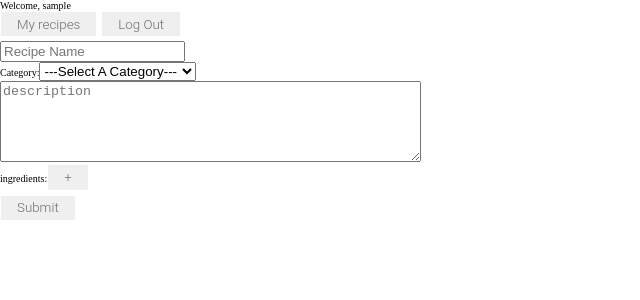
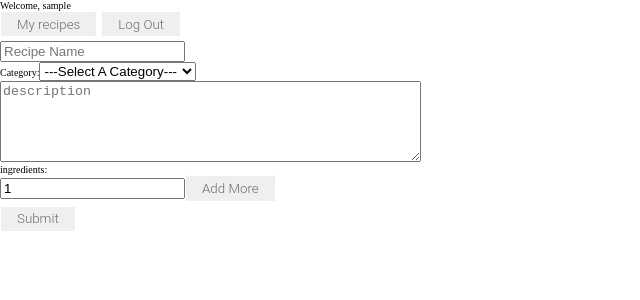
Before and after one commit to secret-family-recipes-tt-18/front-end, a React (Create React App) app: page /new-recipe in a window 1280 px wide. Shown: the top 300 px of the page, without its empty margins (0-640 px from the left). Built offline with nearby package versions, Linux system fonts and the light colour scheme; sample sign-in values are in the browser's storage.

Commit message:
installing ingredients input

```diff
--- a/src/App.js
+++ b/src/App.js
@@ -28,6 +28,7 @@ function App() {
   const [isLoggedIn, setIsLoggedIn] = useState(false);
   const [recipes, setRecipes] = useState([]);
   const [detailRecipe, setDetailRecipe] = useState(DETAIL_INNITIAL_OBJ);
+  const [newRecipe, setNewRecipe] = useState(DETAIL_INNITIAL_OBJ);
   const [categories, setCategories] = useState(CUISINE_CATEGORIES);
   const [loading, setLoading] = useState(false);
 
@@ -54,6 +55,10 @@ function App() {
         detailRecipeHook: {
           value: detailRecipe,
           func: setDetailRecipe
+        },
+        newRecipeHook: {
+          value: newRecipe,
+          func: setNewRecipe
         },
         categoriesHook: {
           value: categories,
--- /dev/null
+++ b/src/forms/IngredientInput.js
@@ -0,0 +1,39 @@
+import React, { useContext } from 'react';
+import { RecipesContext } from '../contexts/RecipesContext';
+
+const IngredientInput = (props) => {
+
+    //props
+    const { position } = props;
+
+    //hooks
+    const { newRecipeHook } = useContext(RecipesContext);
+    const newRecipe = newRecipeHook.value;
+    const setNewRecipe = newRecipeHook.func;
+    const newIngredients = newRecipe.ingredients;
+
+
+    const handlerChange = (event) => {
+        const { value } = event.target;
+        let changes = [...newIngredients];
+        changes[position] = value;
+        setNewRecipe({...newRecipe, ingredients: changes});
+    }
+
+    const handlerAddClick = (event) => {
+        event.preventDefault();
+        setNewRecipe({...newRecipe, ingredients: [...newIngredients, ""]});
+    }
+
+    return (<div>
+        <input
+            type="text"
+            name="ingridient"
+            value={newIngredients[position]}
+            onChange={handlerChange}
+        />
+        <button onClick={handlerAddClick}>Add More</button>
+    </div>);
+};
+
+export default IngredientInput;
--- a/src/forms/NewRecipe.js
+++ b/src/forms/NewRecipe.js
@@ -1,10 +1,12 @@
-import React, { useContext, useState } from 'react';
+import React, { useContext } from 'react';
 import { useHistory } from "react-router-dom";
 
 import { RecipesContext } from '../contexts/RecipesContext';
 
 import axiosWithAuth from '../utils/axiosWithAuth';
-import { BACKEND_URL, DETAIL_INNITIAL_OBJ } from '../utils/util';
+import { BACKEND_URL } from '../utils/util';
+
+import IngredientInput from './IngredientInput';
 
 
 const NewRecipe = () => {
@@ -12,28 +14,30 @@ const NewRecipe = () => {
   const { push } = useHistory();
 
   //hooks
-  const [ currentRecipe, setCurrentRecipe ] = useState(DETAIL_INNITIAL_OBJ);
-  const { categoriesHook } = useContext(RecipesContext);
+  const { categoriesHook, newRecipeHook } = useContext(RecipesContext);
   const categories = categoriesHook.value;
+  const newRecipe = newRecipeHook.value;
+  const setNewRecipe = newRecipeHook.func;
+
 
 
   const handleChange = (event) => {
 
     const { name, value } = event.target;
 
-    setCurrentRecipe({ ...currentRecipe, [name]: value });
+    setNewRecipe({ ...newRecipe, [name]: value });
   }
 
   const handleSubmit = (event) => {
     event.preventDefault();
     axiosWithAuth()
-    .post(`${BACKEND_URL}/api/cook`, currentRecipe)
+    .post(`${BACKEND_URL}/api/cook`, newRecipe)
     .then(res => {
       console.log(res);
       push('/myrecipes');
     })
     .catch(err => {
-      console.log("Error:", err)
+      console.log(err)
     });
   };
 
@@ -53,7 +57,7 @@ const NewRecipe = () => {
               id='name'
               placeholder='Recipe Name'
               onChange={handleChange}
-              value={currentRecipe.name}
+              value={newRecipe.name}
             />
           </label>
         </div>
@@ -62,7 +66,7 @@ const NewRecipe = () => {
             Category:
             <select
               onChange={handleChange}
-              value={currentRecipe.category}
+              value={newRecipe.category}
               name='category'
               id='category'
             >
@@ -77,7 +81,7 @@ const NewRecipe = () => {
             name='description'
             id='description'
             placeholder='description'
-            value={currentRecipe.description}
+            value={newRecipe.description}
             onChange={handleChange}
             rows='5'
             cols='50'
@@ -85,8 +89,9 @@ const NewRecipe = () => {
         </div>
         <div>
           ingredients:
-          {}
-          <button>+</button>
+          {newRecipe.ingredients.map((ingredient, i) => {
+            return <IngredientInput key={i} ingredient={ingredient} position={i}/>
+          })}
         </div>
         <button>Submit</button>
       </form>
--- a/src/utils/util.js
+++ b/src/utils/util.js
@@ -3,7 +3,7 @@ export const BACKEND_URL = "https://tgif-secret-family-recipes-api.herokuapp.com
 export const CUISINE_CATEGORIES = ["soup"];
 
 export const DETAIL_INNITIAL_OBJ = {
-    ingredients: [""],
+    ingredients: ["1"],
     steps: [""],
     name: "",
     category: "",
```
Also changed, not shown: 1 other file (tests, documents, lock files or other folders).
